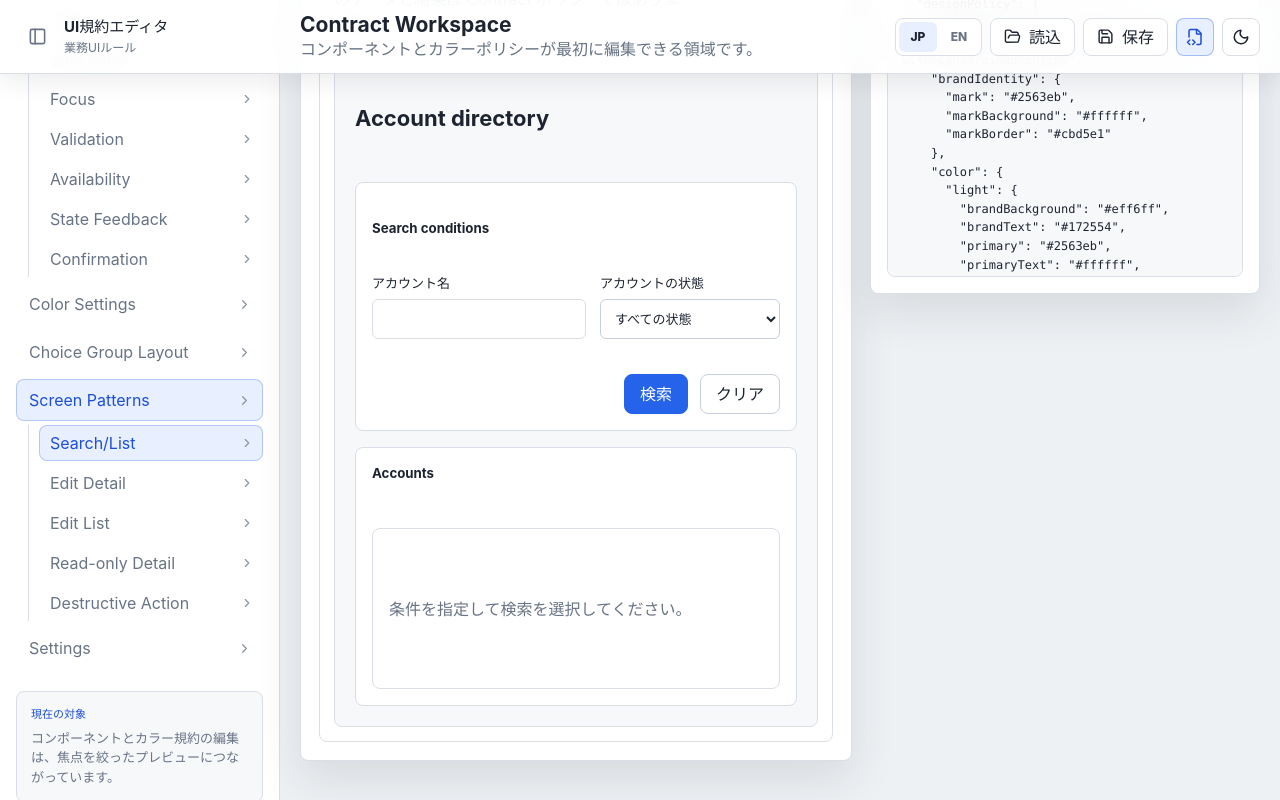
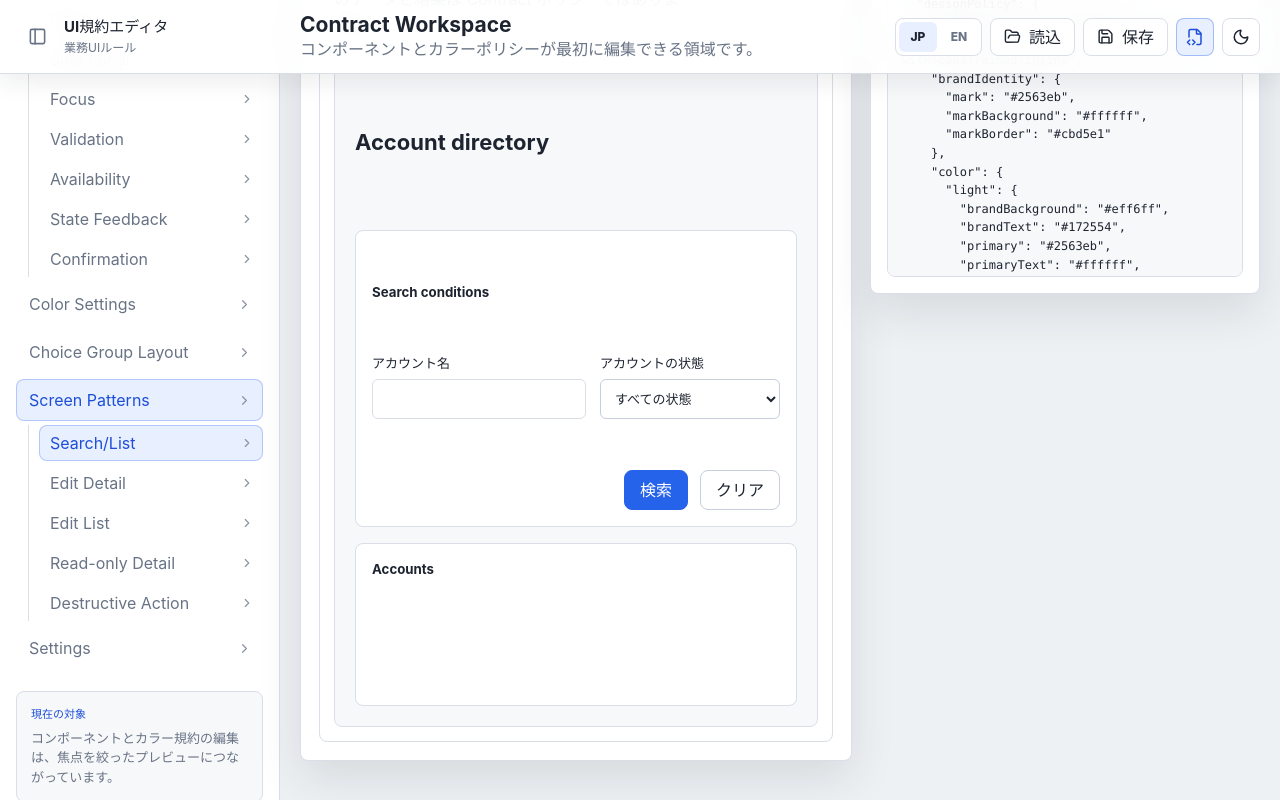
Before and after one commit to mk3008/ui-contract, a React (Vite) app: page / in a window 1280 px wide. Both pictures are taken after a click on the button "Screen Patterns". Shown: the part 427-1227 px from the top of the page. Built offline with nearby package versions, Linux system fonts and the light colour scheme.

Commit message:
fix(screen-patterns): keep initial search results empty

```diff
--- a/src/interactive-screen-patterns.tsx
+++ b/src/interactive-screen-patterns.tsx
@@ -98,9 +98,9 @@
     </form>
     <section className="screen-section results-region" aria-label="Account results" aria-busy={state === 'busy'}>
       <div className="results-toolbar"><div><h5>Accounts</h5></div></div>
-      {state === 'unsearched' && <div className="screen-state" role="status"><p>Set conditions and select Search.</p></div>}
+      {state === 'unsearched' && null}
       {state === 'busy' && <div className="screen-state" role="status"><strong>Loading accounts</strong><div className="skeleton-row" /><div className="skeleton-row short" /></div>}
-      {state === 'empty' && <div className="screen-state" role="status"><strong>No accounts found.</strong><p>Clear conditions or use a broader account name.</p></div>}
+      {state === 'empty' && <div className="screen-state" role="status"><strong>No accounts found.</strong></div>}
       {state === 'error' && <div className="screen-state is-error" role="alert"><strong>Account results are unavailable</strong><p>Could not load the results. Try again.</p><button className="contract-button primary-filled" type="button" onClick={apply}>Retry</button></div>}
       {state === 'results' && <div className="table-with-pagination"><div data-table-context-toolbar className="table-context-summary"><p>{submitted ? `Results for “${submitted}”` : '4 accounts'} · Sorted by Updated, newest first</p></div><table className="business-table"><thead data-i18n-skip><tr><th>Account</th><th>Status</th><th>Updated ↓</th></tr></thead><tbody data-i18n-skip>{accounts.map(([name, status, updated]) => <tr key={name}><td><strong>{name}</strong></td><td><span className={`record-status ${status === 'Active' ? 'success' : 'warning'}`}>{status}</span></td><td>{updated}</td></tr>)}</tbody></table></div>}
     </section>
```
Also changed, not shown: 1 other file (tests, documents, lock files or other folders).
